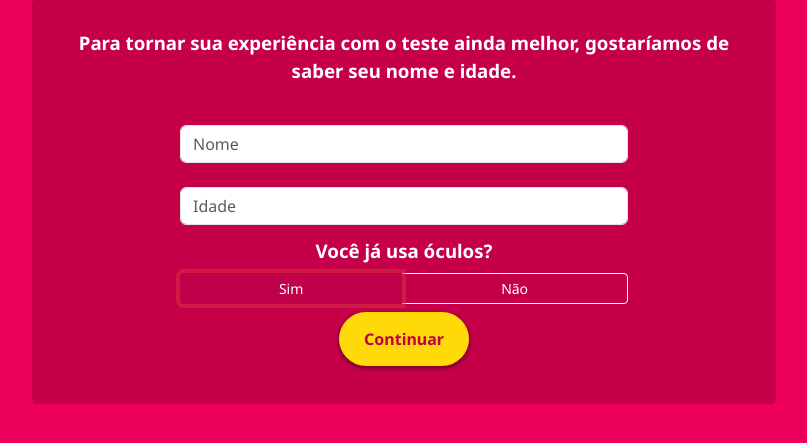
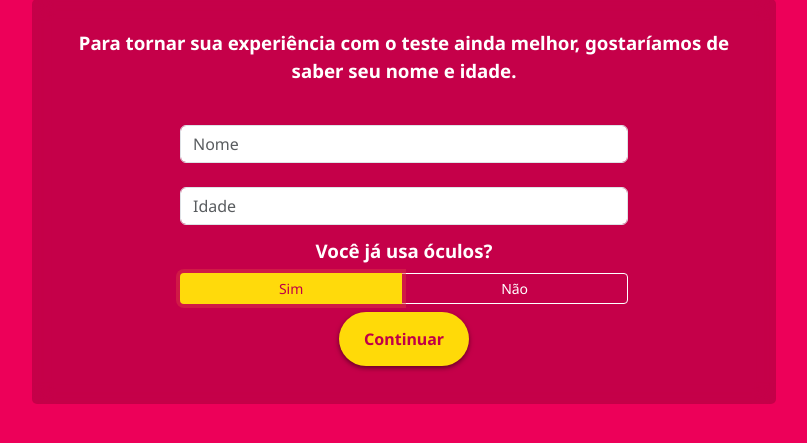
Before and after one commit to OtaviioSS/testevisao_olharsolidario, a PHP site: the page made by view/home.php in a window 1280 px wide, with the restyled element focused. Shown: the part 78-521 px from the top of the page, without its empty margins (236-1043 px from the left). Run offline with PHP 8.4, Linux system fonts and the light colour scheme; the template is opened without the code that fills it, so the values that code supplies are empty; some libraries are stand-ins or nearby versions.

Commit message:
mudado cor dos botões

```diff
--- a/src/util/style.css
+++ b/src/util/style.css
@@ -243,8 +243,8 @@ section {
 .yes-or-no-button:focus,
 .next-button:focus {
     border: none;
-    color: #ffffff !important;
-    background-color: #c00048;
+    color: #c00048 !important;
+    background-color: #ffda0b;
     background-image: linear-gradient(right, #ffda0d, #ffee75) !important;
 }
 
```
